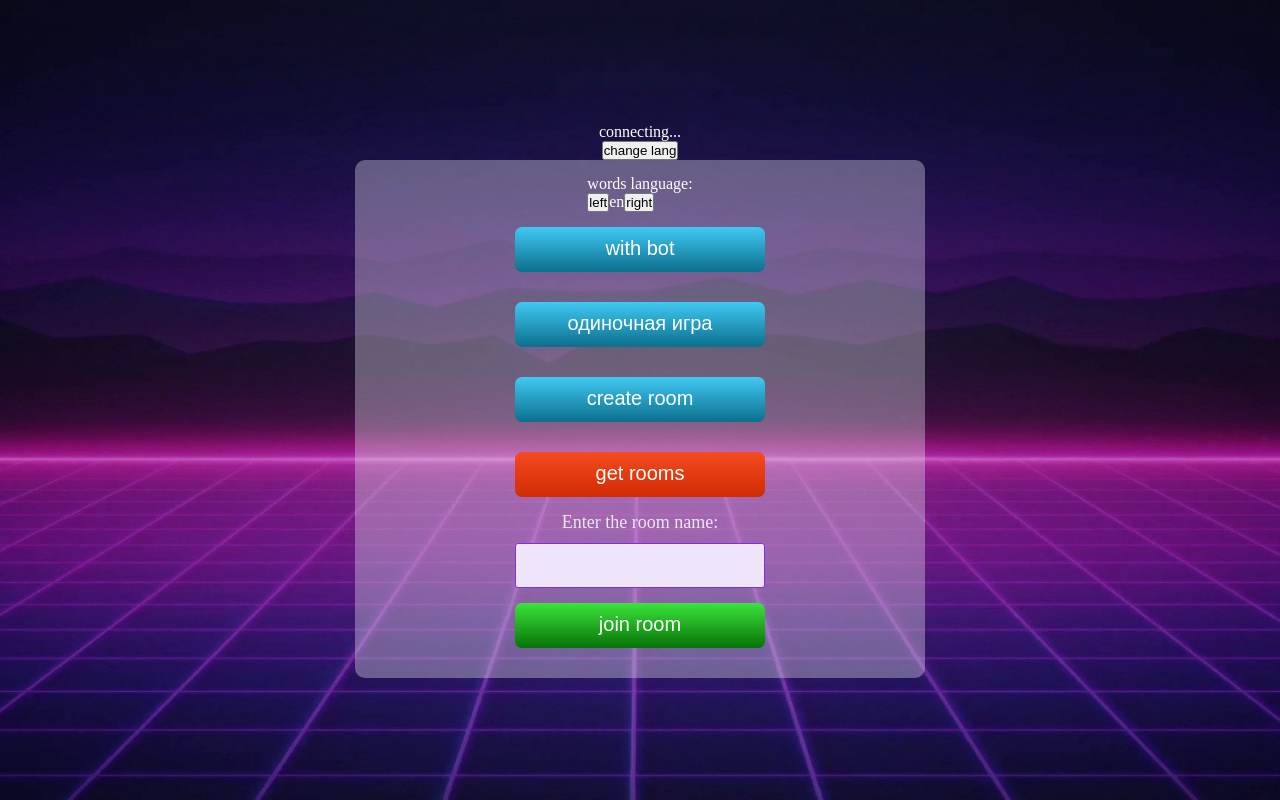
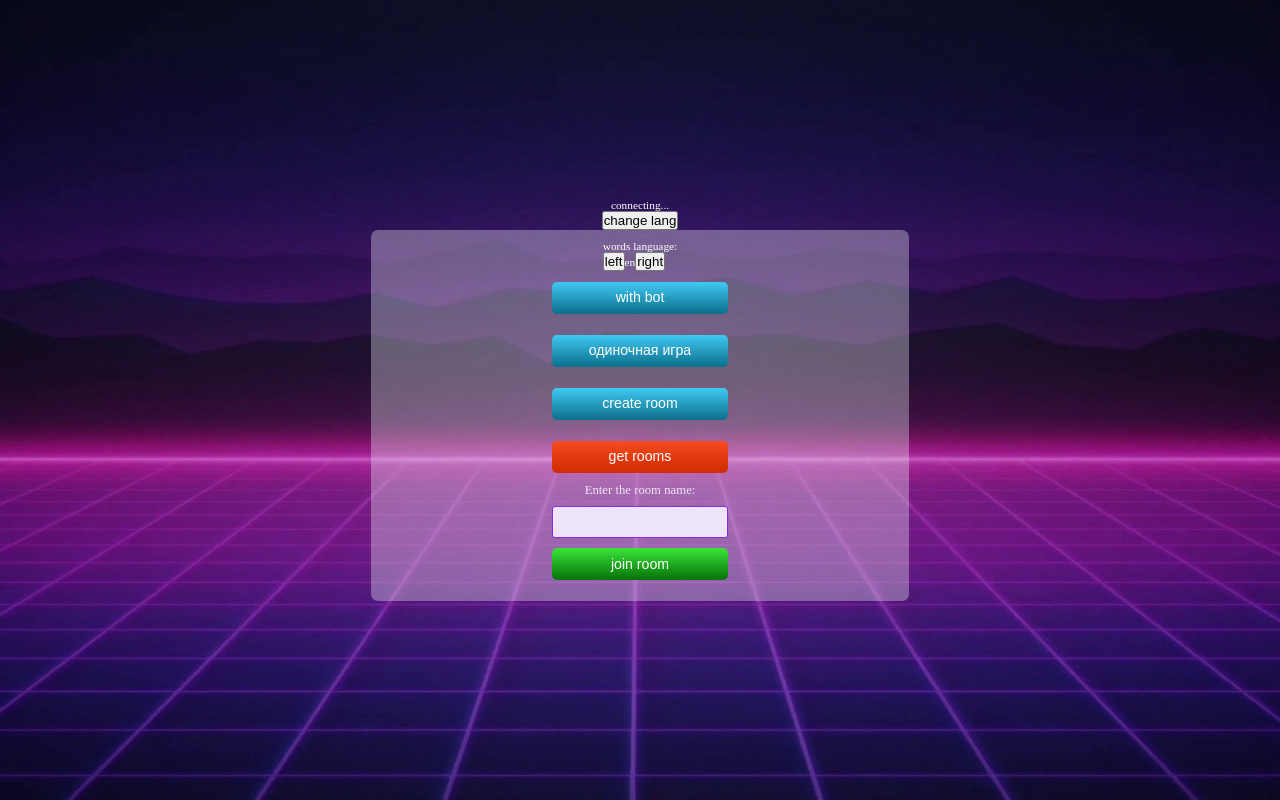
Before and after one commit to InikonZS/words, a React app in the folder client/: page / in a window 1280 px wide. Built offline with nearby package versions, Linux system fonts and the light colour scheme; no server answers.

Commit message:
add scaler to lobby

```diff
--- a/client/src/app.tsx
+++ b/client/src/app.tsx
@@ -18,6 +18,8 @@ export default function App() {
   const [player, setPlayer] = useState<PlayerClient | PlayerLocal>(null);
   const [platform, setPlatform] = useState<YandexPlatform>(null);
   const [fix, setFix] = useState(0);
+  const [scale, setScale] = useState(0);
+
   useEffect(()=>{
     langModel.onChange = ()=>{
       setFix(last=> last + 1); //react render fix;
@@ -72,6 +74,33 @@ export default function App() {
     }
   });
 
+  useEffect(() => {
+    const resize = () => {
+      const width = window.innerWidth;
+      const height = window.innerHeight;
+      let w = 780;
+      let h = 1130;
+      /*if (matchMedia('(min-aspect-ratio: 1/1)').matches){
+          w = 600;
+          h = 400;
+      }*/
+      const aspect = h / w;
+      const size = Math.min(height / aspect, width);
+      setScale(size / w);
+    }
+    window.addEventListener('resize', resize);
+    //window.onresize = resize;
+    resize();
+    return () => {
+      window.removeEventListener('resize', resize);
+    }
+  }, []);
+
+  useEffect(() => {
+    document.body.style.setProperty('--base', scale.toString() + 'px');
+  }, [scale]);
+
+
   return (
     <LangContext.Provider value={langModel}>
       <div>
@@ -94,7 +123,7 @@ export default function App() {
         {pageName == 'gameField' && <GameField player={player} onLeave={()=>{
           setPlayer(null);
           setPageName('lobby');
-        }}/>}
+        }} scale={scale}/>}
         {/*<GameField />*/}
       </div>
     </LangContext.Provider>
--- a/client/src/components/gamefield/gamefield.tsx
+++ b/client/src/components/gamefield/gamefield.tsx
@@ -11,7 +11,7 @@ import { LineOverlay, WordOverlay } from "../../animatedList";
 import { moveTime } from "../../consts";
 import { PlayerLocal } from "../../player_local";
 
-export default function GameField({player, onLeave}: {player: PlayerClient | PlayerLocal, onLeave: ()=>void}){
+export default function GameField({player, onLeave, scale}: {player: PlayerClient | PlayerLocal, onLeave: ()=>void, scale: number}){
     const [letters, setLetters] = useState<Array<Array<ILetter>>>(null);
     const [selected, setSelected] = useState<Array<ILetter>>([]);
     const [animate, setAnimate] = useState<Array<ILetter>>([]);
@@ -26,7 +26,6 @@ export default function GameField({player, onLeave}: {player: PlayerClient | Pla
     const [winWord, setWinWord] = useState<Array<ILetter>>(null);
     const [time, setTime] = useState(0);
     const [cTime, setCTime] = useState(Date.now());
-    const [scale, setScale] = useState(0);
 
     useEffect(()=>{
         const tm = setInterval(()=>{
@@ -159,32 +158,6 @@ export default function GameField({player, onLeave}: {player: PlayerClient | Pla
         }
     }, [winWord])
 
-    useEffect(()=>{
-        const resize = ()=>{
-            const width = window.innerWidth;
-            const height = window.innerHeight;
-            let w = 780;
-            let h = 1130;
-            /*if (matchMedia('(min-aspect-ratio: 1/1)').matches){
-                w = 600;
-                h = 400;
-            }*/
-            const aspect = h / w;
-            const size = Math.min(height / aspect, width);
-            setScale(size / w);
-          }
-          window.addEventListener('resize', resize);
-          //window.onresize = resize;
-          resize();
-        return ()=>{
-            window.removeEventListener('resize', resize);
-        }
-    }, []);
-
-    useEffect(()=>{
-        document.body.style.setProperty('--base', scale.toString()+'px');
-    }, [scale]);
-
     return (
         letters && (
         <div className="game__wrapper">
--- a/client/src/lobby/lobby.css
+++ b/client/src/lobby/lobby.css
@@ -4,7 +4,7 @@
 }
 
 .lobby__wrapper {
-  width: 950px;
+  /*width: calc(var(--base) * 950);*/
   margin: 0 auto;
   height: 100vh;
   display: flex;
@@ -19,28 +19,28 @@
 }
 
 .lobby__buttons-wrapper {
-  width: 60%;
+  /*width: 60%;*/
+  max-width: calc(var(--base) * 760);
   margin: 0 auto;
-  padding: 15px 10px;
+  padding: calc(var(--base) * 15) calc(var(--base) * 10);
   display: flex;
   flex-direction: column;
   justify-content: center;
   align-items: center;
   background-color: rgb(229 222 236 / 37%);
-  border-radius: 10px;
+  border-radius: calc(var(--base) * 10);
 }
 
 .lobby__button {
   position: relative;
-  width: 250px;
-  height: 45px;
-  margin: 15px;
-  padding: 10px 5px;
-  font-size: 20px;
+  width: calc(var(--base) * 250);
+  height: calc(var(--base) * 45);
+  margin: calc(var(--base) * 15);
+  padding: calc(var(--base) * 10) calc(var(--base) * 5);
+  font-size: calc(var(--base) * 20);
   color: #fff;
-  border-radius: 5px;
+  border-radius: calc(var(--base) * 7);
   transition: all 0.5s;
-  border-radius: 7px;
   overflow: hidden;
 }
 
@@ -49,7 +49,7 @@
   top: 0;
   left: 0;
   width: 100%;
-  height: 20px;
+  height: calc(var(--base) * 20);
   position: absolute;
   transform: translateX(-100%) rotate(45deg);
   transition: all 0.5s;
@@ -80,20 +80,20 @@
 }
 
 .lobby__label {
-  font-size: 18px;
+  font-size: calc(var(--base) * 18);
   color: #efe5fa;
 }
 
 .lobby__label--room-name {
-  margin-bottom: 10px;
+  margin-bottom: calc(var(--base) * 10);
 }
 
 .lobby__input {
-  width: 250px;
+  width: calc(var(--base) * 250);
   outline: none;
-  padding: 10px;
+  padding: calc(var(--base) * 10);
   border-radius: 3px;
-  font-size: 20px;
+  font-size: calc(var(--base) * 20);
   transition: all 0.3s ease;
 }
 
```
